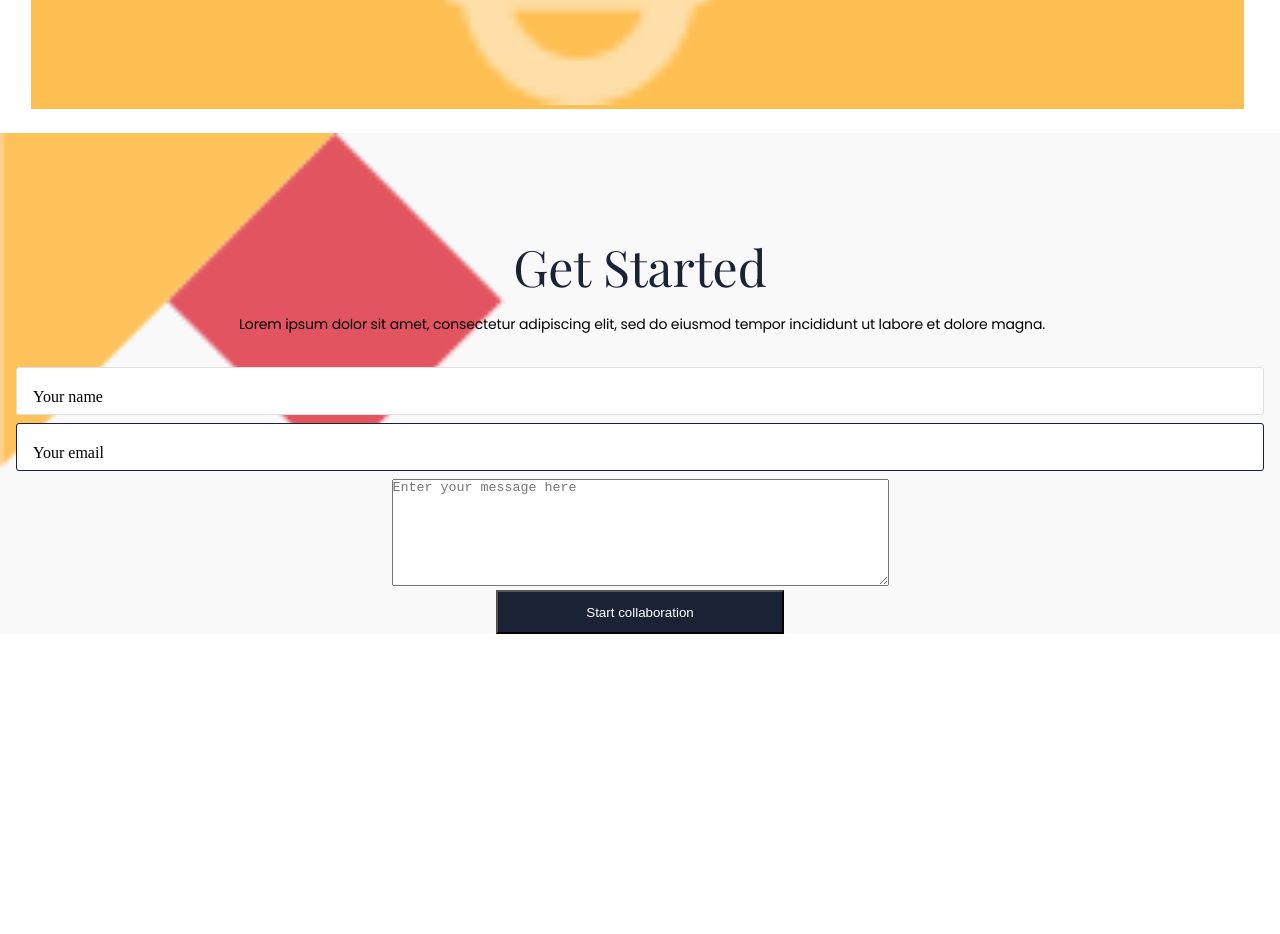
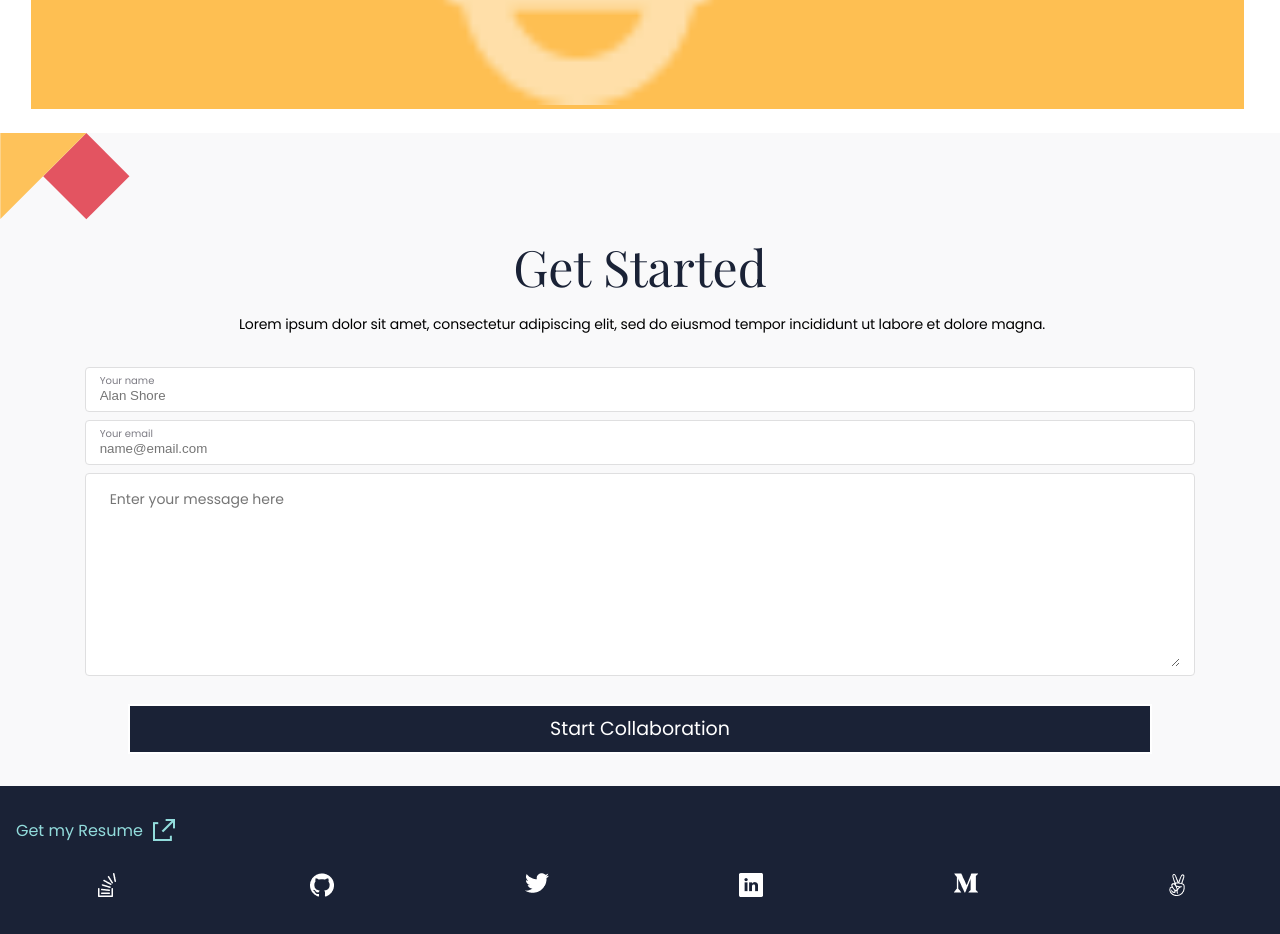
Before and after one commit to ShaheerCH/Mobile-portfolio, a website: page index.html in a window 1280 px wide. Shown: the part 9680-10614 px from the top of the page. Before the commit the page ends 10314 px from the top, so only its background shows below. Drawn offline with nearby package versions, Linux system fonts and the light colour scheme.

Commit message:
Add-Forms

```diff
--- a/index.html
+++ b/index.html
@@ -179,38 +179,80 @@
 
     <section class="Forms">
       <form action="index.html" class="forms">
-        <h3 class="footer">Get Started</h3>
+        <h3 class="footerttl">Get Started</h3>
         <p class="foot-bio">
-          Lorem ipsum dolor sit amet, consectetur adipiscing elit, sed do eiusmod tempor incididunt ut labore et dolore magna.
+          Lorem ipsum dolor sit amet, consectetur adipiscing elit, sed do
+          eiusmod tempor incididunt ut labore et dolore magna.
         </p>
 
         <div class="Input-container name-input">
           <label for="username">Your name</label>
-          <input type="text" id="username" name="Name" class="input" size="30" />
+          <input
+            type="text"
+            id="username"
+            name="Name"
+            class="input"
+            maxlength="30"
+            placeholder="Alan Shore"
+            required
+          />
         </div>
 
         <div class="Input-container email-input">
           <label for="email">Your email</label>
-          <input type="email" name="email" id="email" class="input" />
+          <input
+            type="email"
+            name="email"
+            id="email"
+            class="input"
+            placeholder="name@email.com"
+            required
+          />
         </div>
 
-        <div class="Input-container-text">
+        <div class="Input-container text">
           <textarea
             name="message"
             class="message"
-            cols="60"
-            rows="7"
+            cols="32"
+            rows="8"
             maxlength="500"
+            required
             placeholder="Enter your message here"
           ></textarea>
           <label for="Message"></label>
         </div>
-        <button type="button" class="CollabBTN">
-          Start collaboration
-        </button>
+        <input type="submit" value="Start Collaboration" class="collab" />
       </form>
     </section>
 
-    <section></section>
+    <section class="last">
+      <footer class="footer">
+        <a id="resume" href="#"
+          >Get my Resume
+          <img src="dn.png" alt="new-tab" />
+        </a>
+        <div class="social">
+          <a href="#">
+            <img src="st.png" alt="stackoverflow" />
+          </a>
+          <a href="#">
+            <img src="gh.png" alt="github" />
+          </a>
+          <a href="#">
+            <img src="tw.png" alt="twitter" />
+          </a>
+          <a href="#">
+            <img src="in.png" alt="linkedin" />
+          </a>
+          <a href="#">
+            <img src="m.png" alt="medium" />
+          </a>
+          <a href="#">
+            <img src="two.png" alt="angelist" />
+          </a>
+        </div>
+      </footer>
+    </section>
   </body>
 </html>
--- a/stylesheet.css
+++ b/stylesheet.css
@@ -11,7 +11,7 @@ header {
   justify-content: space-between;
 }
 
-nav {
+.nav_links {
   display: flex;
   justify-content: space-between;
   align-items: center;
@@ -248,10 +248,20 @@ h2 {
 .Forms {
   background-image: url("background-last.png");
   background-repeat: no-repeat;
-  background-repeat: none;
-  background-size: cover;
   padding: 106px 16px 0 16px;
+  background-color: #f9f9fa;
 }
+
+label {
+  font-family: "Poppins", "Courier New", Courier, monospace;
+  font-size: 10px;
+  font-weight: 400;
+  line-height: 15px;
+  letter-spacing: 0em;
+  text-align: left;
+  color: #7d7c84;
+}
+
 .forms {
   display: flex;
   flex-direction: column;
@@ -261,7 +271,7 @@ h2 {
   outline: none;
 }
 
-.footer {
+.footerttl {
   font-family: "Playfair Display", "Courier New", Courier, monospace;
   font-size: 50px;
   line-height: 55px;
@@ -282,28 +292,91 @@ h2 {
 .Input-container {
   background-color: white;
   margin-bottom: 8px;
+  display: grid;
   size: 288px;
-  padding: 20px 16px 8px;
-  border-radius: 3px;
-  width: 100%;
-}
-
-.name-input {
+  padding: 5px 14px 8px;
+  border-radius: 4px;
+  width: 89%;
   border: 1px solid #dfdfe0;
-}
-
-.email-input {
-  border: 1px solid #1a2236;
 }
 
 .input {
   border: none;
-  border-radius: 10px;
 }
 
-.CollabBTN {
-  background: #1a2236;
-  color: #fff;
-  width: 288px;
-  height: 44px;
+.message {
+  padding: 10px;
+  font-family: "Poppins", "Courier New", Courier, monospace;
+  font-size: 14px;
+  font-weight: 400;
+  line-height: 21px;
+  border: none;
 }
+
+.collab {
+  margin: 20px 26px 32px;
+  display: flex;
+  align-items: center;
+  justify-content: space-evenly;
+  font-family: "Poppins", "Courier New", Courier, monospace;
+  font-weight: 500;
+  font-size: 19px;
+  color: white;
+  line-height: 20px;
+  background-color: #1a2236;
+  height: 50px;
+  width: 82%;
+  border: 2px solid;
+}
+
+.collab:hover {
+  background-color: white;
+  color: #1a2236;
+}
+
+.footer {
+  display: flex;
+  flex-wrap: wrap;
+  background-color: #1a2236;
+  padding-top: 32px;
+}
+
+.last {
+  background-color: #1a2236;
+}
+
+.footer a {
+  font-family: "Poppins", sans-serif;
+  color: #92dcdc;
+  font-size: 16px;
+  text-decoration: none;
+}
+
+#resume {
+  display: flex;
+  align-items: center;
+  font-family: "Poppins", sans-serif;
+  color: #92dcdc;
+  font-size: 16px;
+  text-decoration: none;
+  margin-left: 16px;
+  margin-right: 16px;
+}
+
+#resume img {
+  margin-left: 10px;
+}
+
+.social {
+  flex: 1 1 100%;
+  display: flex;
+  justify-content: space-around;
+  margin-top: 30px;
+  margin-bottom: 30px;
+}
+
+#bottom-nav {
+  display: flex;
+  flex-direction: row;
+  justify-content: space-around;
+}
```
Also changed, not shown: dn.png (added), gh.png (added), in.png (added), m.png (added), st.png (added), tw.png (added), two.png (added).
